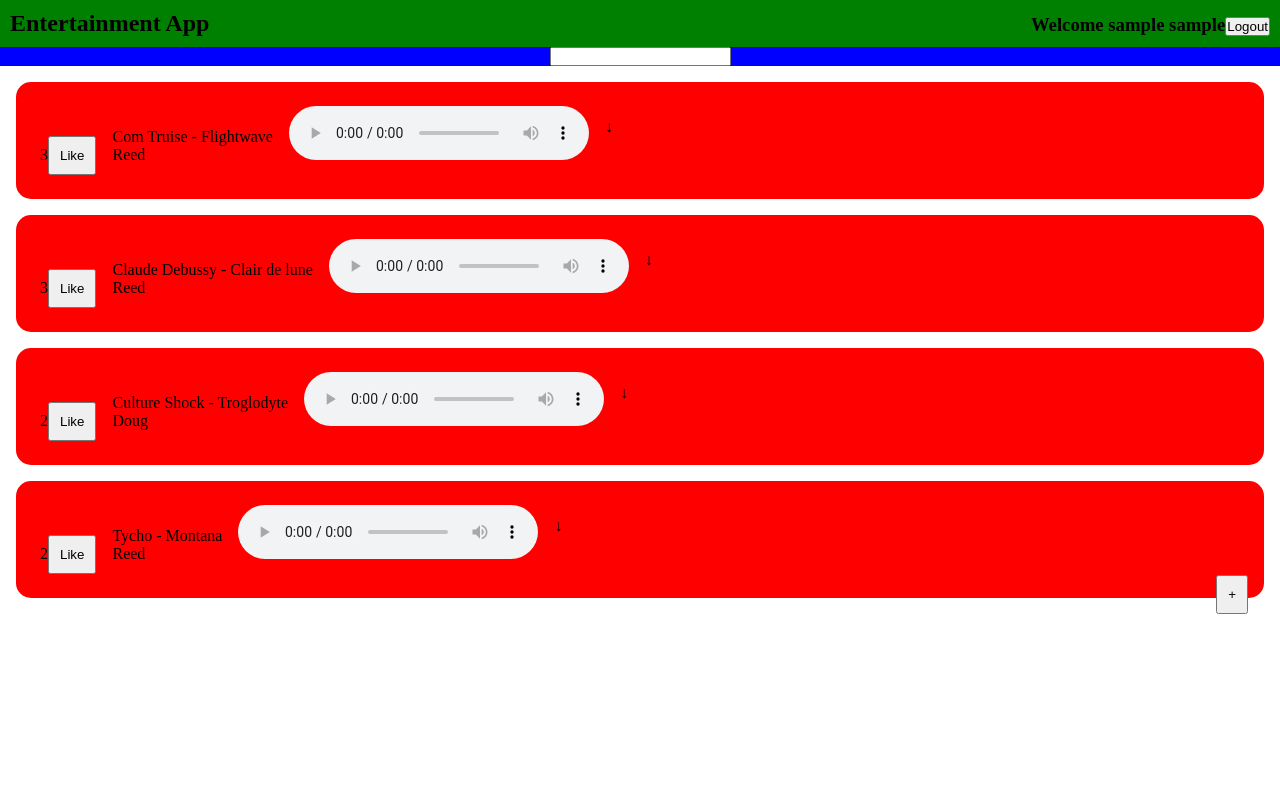
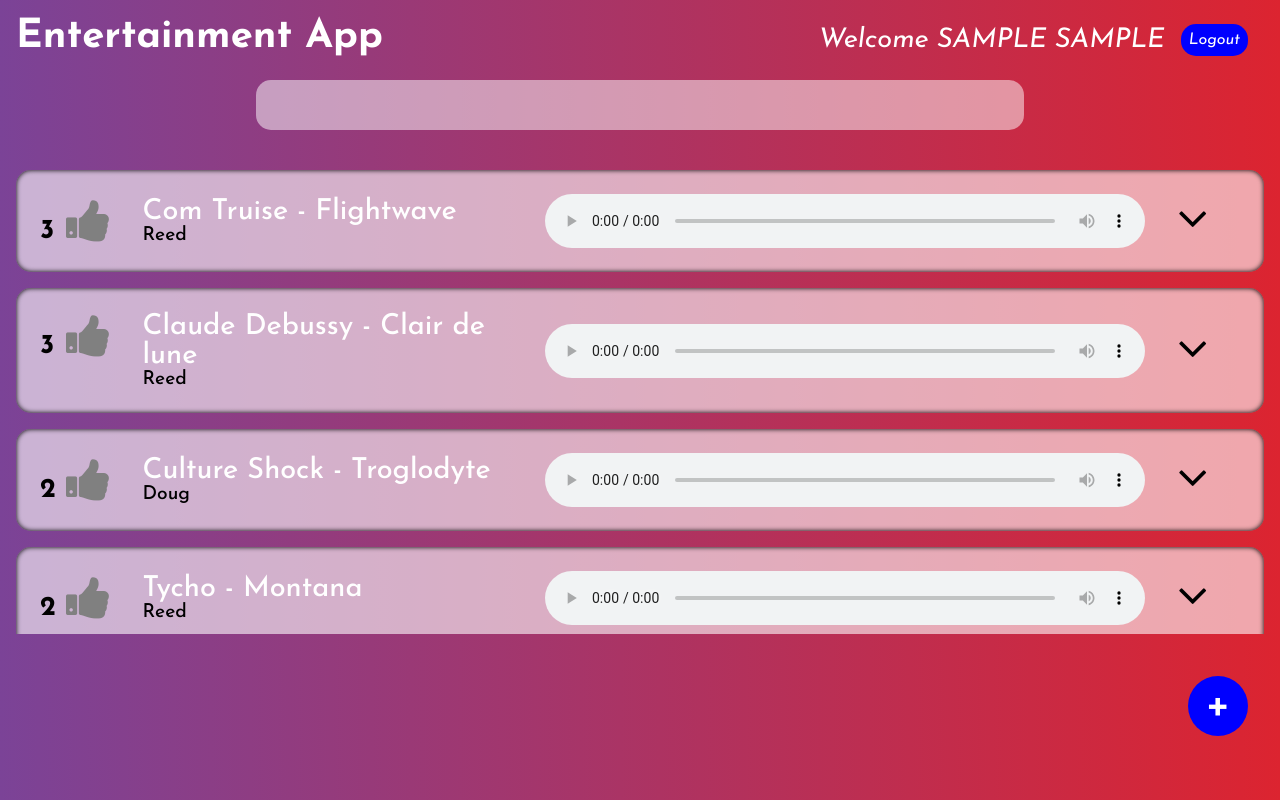
Before and after one commit to yashkuncolienker-vb/entertainment-app, a React (Create React App) app: page / in a window 1280 px wide. Both pictures are taken after typing "Sample", "Sample" into the empty fields and a click on the button "Login". Built offline with nearby package versions, Linux system fonts and the light colour scheme.

Commit message:
000|YASH RK|WIP styling

```diff
--- a/public/index.html
+++ b/public/index.html
@@ -7,6 +7,10 @@
     <meta name="theme-color" content="#000000" />
     <meta name="description" content="Audio App with Like functionality" />
     <link rel="manifest" href="%PUBLIC_URL%/manifest.json" />
+    <link
+      rel="stylesheet"
+      href="https://cdnjs.cloudflare.com/ajax/libs/font-awesome/4.7.0/css/font-awesome.min.css"
+    />
     <title>Entertainment App</title>
   </head>
   <body>
--- a/src/App.css
+++ b/src/App.css
@@ -9,6 +9,7 @@
   display: flex;
   flex-direction: column;
   align-items: center;
+  background: linear-gradient(to right, #7b4397, #dc2430);
 }
 
 .width-100 {
--- a/src/components/Main/Main.css
+++ b/src/components/Main/Main.css
@@ -1,15 +1,40 @@
 .main-container {
-  position: relative;
   min-height: 100px;
+}
+
+div.main-container {
+  overflow-y: scroll;
+  max-height: 60vh;
+}
+
+.btn-1 {
+  min-width: 60px;
+  color: white;
 }
 
 .toggle-btn {
   position: absolute;
   right: 2rem;
-  padding: 10px;
-  bottom: -1rem;
+  bottom: 4rem;
+  min-height: 60px;
+  border-radius: 50%;
+  background-color: blue;
+  font-size: 3rem;
+  font-family: 'Josefin Sans', sans-serif;
 }
 
 .add-form {
   margin-left: 1rem;
+  font-family: 'Josefin Sans', sans-serif;
 }
+
+form button {
+  padding: 10px;
+  border-radius: 15px;
+  background-color: rgb(14, 175, 14);
+  font-size: 1rem;
+}
+
+form label input[type='text'] {
+  background: rgba(255, 255, 255, 0.5);
+}
--- a/src/components/Main/Main.jsx
+++ b/src/components/Main/Main.jsx
@@ -53,10 +53,10 @@ const Main = () => {
           .map((info, key) => (
             <Song data={info} key={key + 1} songObj={songObj} />
           ))}
-        <button className="toggle-btn" onClick={handleClickAdd}>
-          {showForm ? '-' : '+'}
-        </button>
       </div>
+      <button className="toggle-btn btn-1" onClick={handleClickAdd}>
+        {showForm ? '-' : '+'}
+      </button>
       {showForm && (
         <form className="add-form" onSubmit={handleSubmit}>
           <label>
@@ -69,7 +69,7 @@ const Main = () => {
           <label>
             Media <input type="text" onChange={handleChange} name="media" />
           </label>
-          <button>Add</button>
+          <button className="btn-1">Add</button>
         </form>
       )}
     </div>
--- a/src/components/Navbar/Navbar.css
+++ b/src/components/Navbar/Navbar.css
@@ -1,9 +1,49 @@
+@import url('https://fonts.googleapis.com/css2?family=Josefin+Sans:ital,wght@0,500;0,700;1,400&display=swap');
 .navbar {
   display: flex;
   flex-direction: row;
   width: 100%;
   justify-content: space-between;
-  padding: 10px;
+  padding: 1rem;
   align-items: baseline;
-  background-color: green;
+  font-family: 'Josefin Sans', sans-serif;
 }
+
+button,
+input[type='text'] {
+  background: none;
+  color: inherit;
+  border: none;
+  padding: 0;
+  font: inherit;
+  cursor: pointer;
+  outline: inherit;
+}
+
+.logout-btn {
+  margin: 0.5rem 1rem;
+  font-size: 1rem;
+  padding: 0.5rem;
+  border-radius: 15px;
+  background-color: blue;
+}
+
+.logout-btn:hover {
+  transform: scale(0.9);
+  transition: transform 1s;
+}
+
+.navbar h1 {
+  font-weight: 700;
+  color: white;
+  font-size: 2.5rem;
+}
+
+.navbar h3 {
+  font-weight: 400;
+  font-size: 1.7rem;
+  color: white;
+  font-style: italic;
+  display: flex;
+  align-items: center;
+}
--- a/src/components/Navbar/Navbar.jsx
+++ b/src/components/Navbar/Navbar.jsx
@@ -13,8 +13,10 @@ const Navbar = ({ loggedUser }) => {
       <nav className="navbar">
         <h1>Entertainment App</h1>
         <h3>
-          Welcome {loggedUser}
-          <button onClick={handleClick}>Logout</button>
+          Welcome {loggedUser.toUpperCase()}
+          <button className="logout-btn" onClick={handleClick}>
+            Logout
+          </button>
         </h3>
       </nav>
     </div>
--- a/src/components/Search/Search.css
+++ b/src/components/Search/Search.css
@@ -1,9 +1,14 @@
-.search-bar {
+.search-container .search-bar {
   margin: auto;
+  width: 100%;
 }
 
 .search-container {
   display: flex;
   justify-content: center;
-  background-color: blue;
+  background-color: rgba(255, 255, 255, 0.5);
+  padding: 1rem;
+  margin: 1.5rem 20%;
+  margin-top: 0;
+  border-radius: 15px;
 }
--- a/src/components/Search/Search.jsx
+++ b/src/components/Search/Search.jsx
@@ -1,12 +1,14 @@
 import './Search.css';
 const Search = ({ setSearchText }) => {
   return (
-    <div className="width-100 search-container">
-      <input
-        onChange={(e) => setSearchText(e.target.value)}
-        className="search-bar"
-        type="text"
-      />
+    <div className="width-100">
+      <div className="search-container">
+        <input
+          onChange={(e) => setSearchText(e.target.value)}
+          className="search-bar"
+          type="text"
+        />
+      </div>
     </div>
   );
 };
--- a/src/components/Song/Song.css
+++ b/src/components/Song/Song.css
@@ -1,25 +1,85 @@
 .song-container {
-  background-color: red;
   margin: 1rem;
   border-radius: 15px;
   padding: 1rem;
+  display: flex;
+  align-items: center;
+  background-color: rgba(255, 255, 255, 0.6);
+  font-family: 'Josefin Sans', sans-serif;
+  box-shadow: inset 0 0 5px;
+  justify-content: space-between;
 }
 
 .song-container > div {
-  display: inline-block;
+  height: 100%;
   margin: 0.5rem;
 }
 
+h5 {
+  display: inline-block;
+  font-size: 1.7rem;
+  min-width: 16px;
+}
+.drop-down-container {
+  position: relative;
+}
 .drop-down {
-  visibility: hidden;
+  display: none;
   background-color: white;
   cursor: pointer;
+  padding: 5px;
 }
 
 .drop-down-container:hover .drop-down {
-  visibility: visible;
+  display: block;
+  min-width: 2rem;
+  font-size: 1rem;
+  position: absolute;
+  right: 0.7rem;
+}
+
+.drop-down div {
+  padding: 10px;
+}
+.drop-down-container i {
+  display: inline-block;
+  margin-left: 2rem;
+  margin-right: 2rem;
 }
 
 .btn {
-  padding: 10px;
+  margin-left: 10px;
 }
+
+.like-container {
+  display: flex;
+  align-items: baseline;
+  margin-right: 2rem;
+}
+
+.title {
+  font-size: 1.8rem;
+  color: white;
+  font-weight: 500;
+}
+
+.subtitle {
+  font-size: 1.2rem;
+}
+
+i:hover {
+  transform: scale(1.1);
+  transition: transform 1s;
+}
+
+.audio-container {
+  display: flex;
+  right: 0;
+}
+
+audio {
+  width: 600px;
+}
+.details-container {
+  display: flex;
+}
--- a/src/components/Song/Song.jsx
+++ b/src/components/Song/Song.jsx
@@ -32,27 +32,35 @@ const Song = ({ data, songObj }) => {
   };
   return (
     <div className="song-container">
-      <div>
-        {data.like}
-        <button onClick={handleLike} className="btn">
-          Like
-        </button>
+      <div className="details-container">
+        <div className="like-container">
+          <h5>{data.like}</h5>
+          <button onClick={handleLike} className="btn">
+            <i
+              className="fa fa-thumbs-up"
+              style={{ fontSize: '48px', color: like ? 'blue' : 'gray' }}
+            ></i>
+          </button>
+        </div>
+        <div>
+          <div className="title">{data.title}</div>
+          <div className="subtitle">{data.subtitle}</div>
+        </div>
       </div>
-      <div>
-        <div>{data.title}</div>
-        <div>{data.subtitle}</div>
-      </div>
-      <div>
-        <audio controls>
+      <div className="audio-container">
+        <audio controls className="audio-style">
           <source src={data.media} type="audio/mp3" />
         </audio>
-      </div>
-      <div className="drop-down-container">
-        <p>&darr;</p>
-        <div className="drop-down">
-          <p onClick={handleDelete} className="btn">
-            Delete Song
-          </p>
+        <div className="drop-down-container">
+          <i
+            className="fa fa-angle-down"
+            aria-hidden="true"
+            style={{ fontSize: '48px' }}
+          ></i>
+
+          <div className="drop-down">
+            <div onClick={handleDelete}>Delete</div>
+          </div>
         </div>
       </div>
     </div>
```
